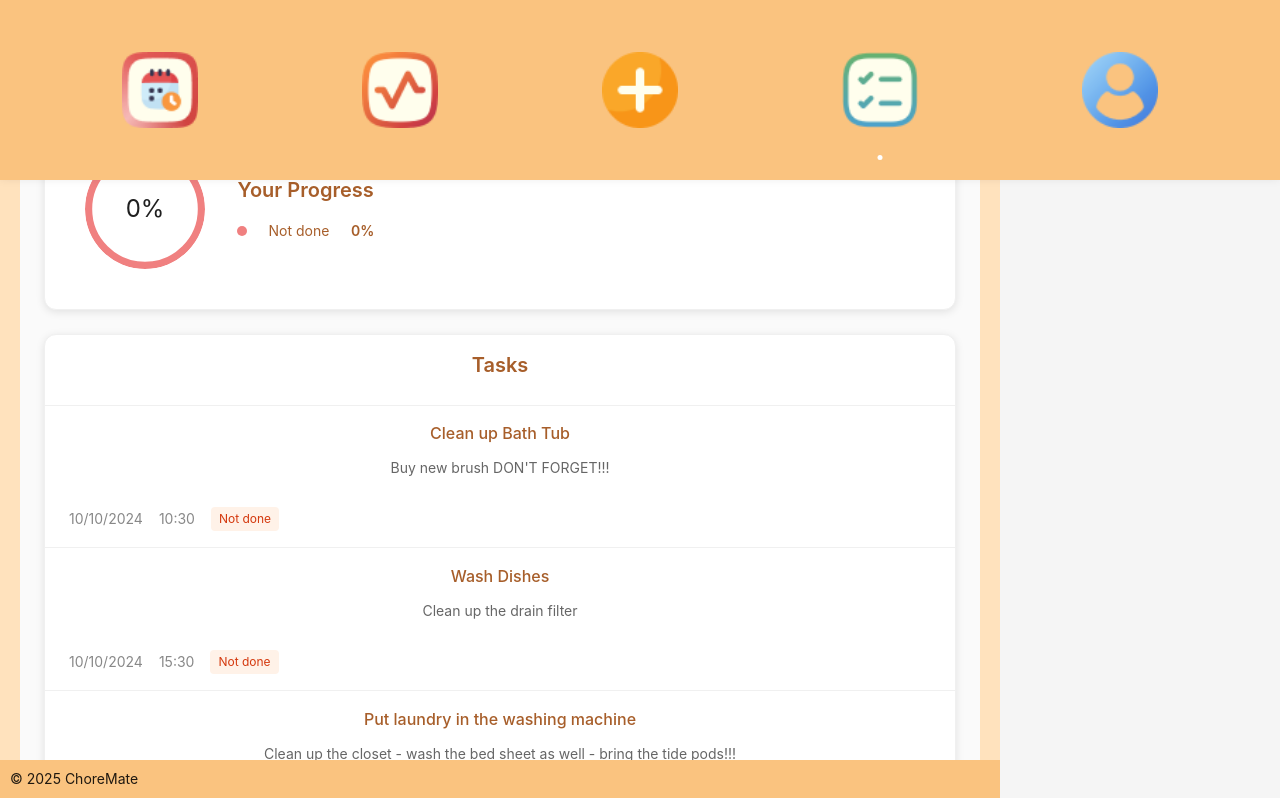
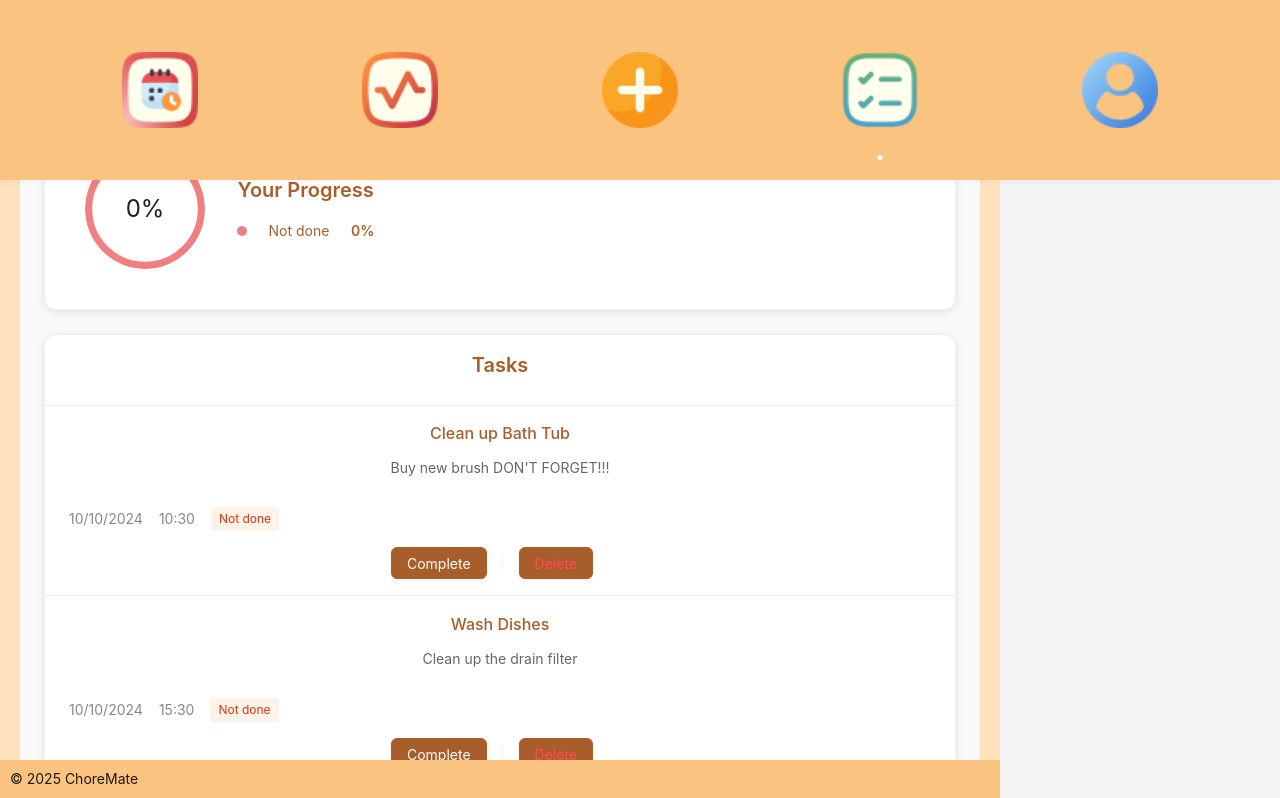
Before and after one commit to MichaelHehman/FECOPY, a React (Create React App) app: page /to-do in a window 1280 px wide. Shown: the top 798 px of the page. Built offline with nearby package versions, Linux system fonts and the light colour scheme; sample sign-in values are in the browser's storage; a web font is replaced by a local one.

Commit message:
Update pages

```diff
--- a/src/components/TaskItem.js
+++ b/src/components/TaskItem.js
@@ -1,4 +1,3 @@
- // TaskItem.js
 import React from 'react';
 import styles from './TaskItem.module.css';
 
--- a/src/components/TaskList.js
+++ b/src/components/TaskList.js
@@ -2,10 +2,23 @@ import React from 'react';
 import styles from './TaskList.module.css';
 import TaskItem from './TaskItem';
 
-const TaskList = ({ taskList }) => {
-    return <ul className={styles.list}>
-        {taskList.map((task) => <TaskItem key={task.id} task={task} />)}
-    </ul>
+function TaskList({ tasks, onComplete, onDelete }) {
+    if (!tasks || tasks.length === 0) {
+        return <div className={styles.emptyList}>No tasks available</div>;
+    }
+
+    return (
+        <div className={styles.list}>
+            {tasks.map((task) => (
+                <TaskItem
+                    key={task.id}
+                    task={task}
+                    onComplete={onComplete}
+                    onDelete={onDelete}
+                />
+            ))}
+        </div>
+    );
 }
 
 export default TaskList;
--- a/src/pages/ToDoPage/Todo.js
+++ b/src/pages/ToDoPage/Todo.js
@@ -1,24 +1,60 @@
-import React, { useMemo } from "react";
-import { Card, List, Typography, Progress, Tag } from "antd";
+import React, { useMemo, useState } from "react";
+import { Card, List, Typography, Progress, Tag, Button } from "antd";
 import styles from "./Todo.module.css";
 
 const { Title, Text } = Typography;
 
 const Todo = () => {
-  // Sample array of task objects
-  const tasks = [
-    { id: 1, title: "Clean up Bath Tub", description: "Buy new brush DON'T FORGET!!!", date: "10/10/2024", time: "10:30", status: "Not done" },
-    { id: 2, title: "Wash Dishes", description: "Clean up the drain filter", date: "10/10/2024", time: "15:30", status: "Not done" },
-    { id: 3, title: "Put laundry in the washing machine", description: "Clean up the closet - wash the bed sheet as well - bring the tide pods!!!", date: "10/10/2024", time: "20:30", status: "Not done" },
-    // Additional tasks can go here
-  ];
+  // Use state for tasks so that changes can be tracked
+  const [tasks, setTasks] = useState([
+    {
+      id: 1,
+      title: "Clean up Bath Tub",
+      description: "Buy new brush DON'T FORGET!!!",
+      date: "10/10/2024",
+      time: "10:30",
+      status: "Not done",
+    },
+    {
+      id: 2,
+      title: "Wash Dishes",
+      description: "Clean up the drain filter",
+      date: "10/10/2024",
+      time: "15:30",
+      status: "Not done",
+    },
+    {
+      id: 3,
+      title: "Put laundry in the washing machine",
+      description: "Clean up the closet - wash the bed sheet as well - bring the tide pods!!!",
+      date: "10/10/2024",
+      time: "20:30",
+      status: "Not done",
+    },
+  ]);
 
-  // Calculate progress percentage dynamically
+  // Dynamically calculate the progress percentage
   const progressPercent = useMemo(() => {
     const total = tasks.length;
-    const doneCount = tasks.filter(task => task.status.toLowerCase() === "done").length;
+    const doneCount = tasks.filter(
+      (task) => task.status.toLowerCase() === "done"
+    ).length;
     return total > 0 ? Math.round((doneCount / total) * 100) : 0;
   }, [tasks]);
+
+  // Function to mark a task as complete
+  const handleComplete = (id) => {
+    setTasks(
+      tasks.map((task) =>
+        task.id === id ? { ...task, status: "Done" } : task
+      )
+    );
+  };
+
+  // Function to delete a task from the list
+  const handleDelete = (id) => {
+    setTasks(tasks.filter((task) => task.id !== id));
+  };
 
   return (
     <div className={styles.pageWrapper}>
@@ -28,22 +64,40 @@ const Todo = () => {
           <Progress
             type="circle"
             percent={progressPercent}
-            strokeColor={progressPercent === 100 ? "#52c41a" : "#FFD700"}
+            strokeColor={
+              progressPercent === 100 ? "#52c41a" : "#FFD700"
+            }
             trailColor="#F08080"
             size={120}
             className={styles.progressCircle}
           />
           <div>
-            <Title level={4} className={styles.progressTitle} style={{ color: '#A75E2A' }}>
+            <Title
+              level={4}
+              className={styles.progressTitle}
+              style={{ color: "#A75E2A" }}
+            >
               Your Progress
             </Title>
             <div className={styles.progressStatus}>
               <div className={styles.statusItem}>
-                <span className={styles.statusDot} style={{ backgroundColor: progressPercent === 100 ? "#52c41a" : "#F08080" }}></span>
-                <Text className={styles.statusText} style={{ color: '#A75E2A' }}>
+                <span
+                  className={styles.statusDot}
+                  style={{
+                    backgroundColor:
+                      progressPercent === 100 ? "#52c41a" : "#F08080",
+                  }}
+                ></span>
+                <Text
+                  className={styles.statusText}
+                  style={{ color: "#A75E2A" }}
+                >
                   {progressPercent === 100 ? "Done" : "Not done"}
                 </Text>
-                <Text className={styles.statusPercent} style={{ color: '#A75E2A' }}>
+                <Text
+                  className={styles.statusPercent}
+                  style={{ color: "#A75E2A" }}
+                >
                   {progressPercent}%
                 </Text>
               </div>
@@ -54,22 +108,55 @@ const Todo = () => {
 
       {/* Task List Section */}
       <Card
-        title={<Title level={4} style={{ color: '#A75E2A' }}>Tasks</Title>}
+        title={
+          <Title level={4} style={{ color: "#A75E2A" }}>
+            Tasks
+          </Title>
+        }
         className={styles.taskCard}
       >
         <List
           itemLayout="vertical"
           dataSource={tasks}
-          renderItem={task => (
-            <List.Item key={task.id} className={styles.taskItem}>
+          renderItem={(task) => (
+            <List.Item
+              key={task.id}
+              className={styles.taskItem}
+              actions={[
+                <Button
+                  onClick={() => handleComplete(task.id)}
+                  type="primary"
+                  key="complete"
+                >
+                  {task.status.toLowerCase() === "done" ? "✓" : "Complete"}
+                </Button>,
+                <Button
+                  onClick={() => handleDelete(task.id)}
+                  danger
+                  key="delete"
+                >
+                  Delete
+                </Button>,
+              ]}
+            >
               <List.Item.Meta
                 title={<span className={styles.taskTitle}>{task.title}</span>}
-                description={<Text className={styles.taskDescription}>{task.description}</Text>}
+                description={
+                  <Text className={styles.taskDescription}>
+                    {task.description}
+                  </Text>
+                }
               />
               <div className={styles.taskDetails}>
                 <Text className={styles.taskDate}>{task.date}</Text>
                 <Text className={styles.taskTime}>{task.time}</Text>
-                <Tag color={task.status.toLowerCase() === "not done" ? "volcano" : "green"}>
+                <Tag
+                  color={
+                    task.status.toLowerCase() === "not done"
+                      ? "volcano"
+                      : "green"
+                  }
+                >
                   {task.status}
                 </Tag>
               </div>
```
Lines whose indentation alone changed are shown as unchanged.
